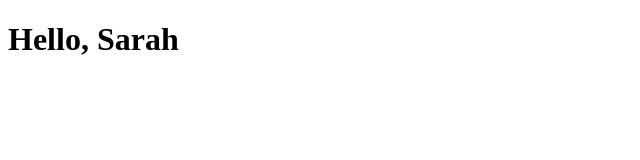
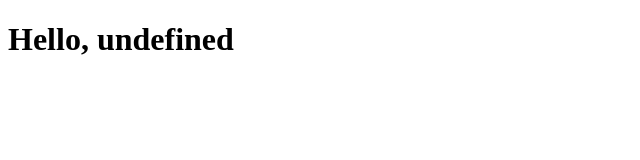
Before and after one commit to karimhaj/jsx-exercises, a React (Create React App) app in the folder my-app/: page / in a window 1280 px wide. Shown: the top 160 px of the page, without its empty margins (0-640 px from the left). Built offline with nearby package versions, Linux system fonts and the light colour scheme.

Commit message:
esecuzione esercizio 3

```diff
--- a/my-app/src/HelloWorld.js
+++ b/my-app/src/HelloWorld.js
@@ -6,6 +6,7 @@ export default class Helloworld extends React.Component{
     }
 
     render(){
-       return <h1>{this.hello('Sarah')}</h1>
+       return <h1>{this.hello()}</h1>
     }
 }
+//if the name variable is not passed into the function the result is "Hello, undefined"
```
